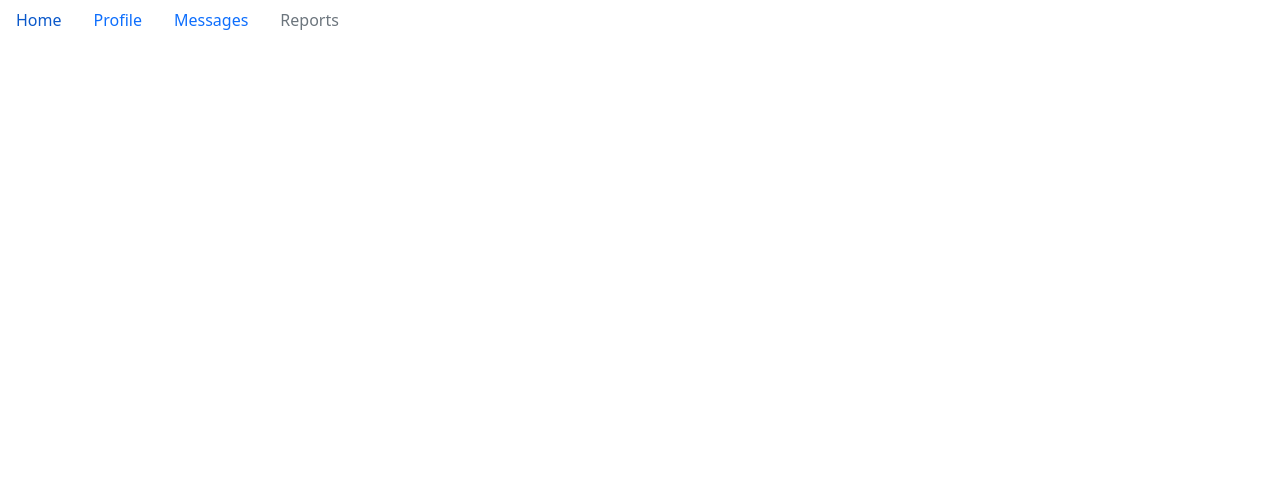
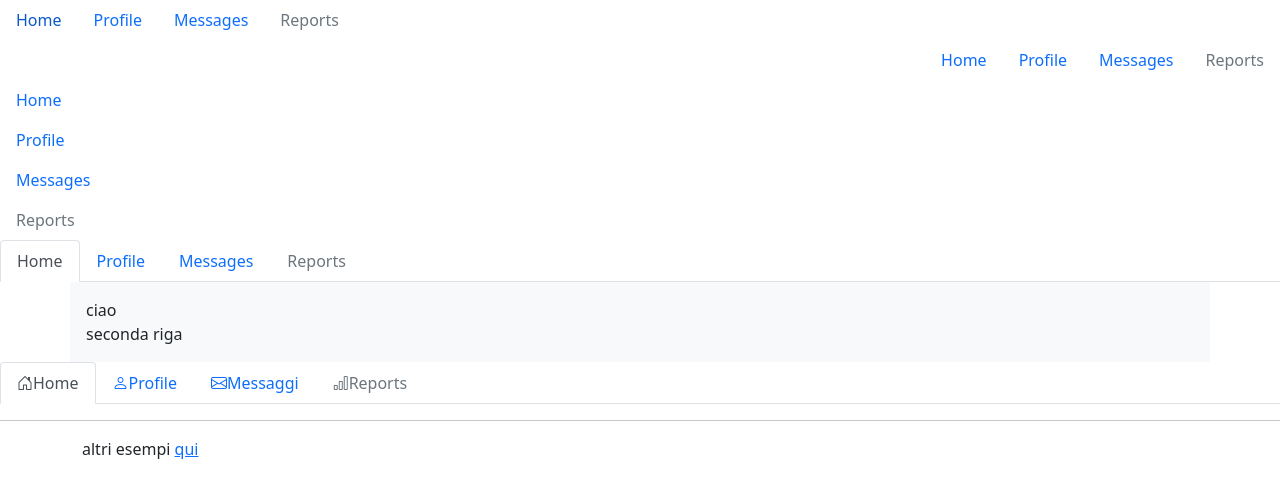
Before and after one commit to pberlanda/tutorial_bootstrap, a plain HTML site: page nav.html in a window 1280 px wide. Drawn offline with nearby package versions, Linux system fonts and the light colour scheme.

Commit message:
nav, altri esperimenti

```diff
--- a/nav.html
+++ b/nav.html
@@ -4,14 +4,56 @@
         <meta charset="utf-8">
         <meta name="viewport" content="width=device-width, initial-scale=1">
         <link href="https://cdn.jsdelivr.net/npm/bootstrap@5.0.2/dist/css/bootstrap.min.css" rel="stylesheet">
+        <link href="https://cdn.jsdelivr.net/npm/bootstrap-icons@1.5.0/font/bootstrap-icons.css" rel="stylesheet">
         <script src="https://cdn.jsdelivr.net/npm/bootstrap@5.0.2/dist/js/bootstrap.bundle.min.js"></script>
     </head>
     <body>
-        <div class="nav">
+        <nav class="nav justify-content-start">
             <a href="#" class="nav-item nav-link active">Home</a>
             <a href="#" class="nav-item nav-link">Profile</a>
             <a href="#" class="nav-item nav-link">Messages</a>
             <a href="#" class="nav-item nav-link disabled" tabindex="-1">Reports</a>
+        </nav>
+        <nav class="nav justify-content-end">
+            <a href="#" class="nav-item nav-link active">Home</a>
+            <a href="#" class="nav-item nav-link">Profile</a>
+            <a href="#" class="nav-item nav-link">Messages</a>
+            <a href="#" class="nav-item nav-link disabled" tabindex="-1">Reports</a>
+        </nav>
+        <nav class="nav flex-column">
+            <a href="#" class="nav-item nav-link active">Home</a>
+            <a href="#" class="nav-item nav-link">Profile</a>
+            <a href="#" class="nav-item nav-link">Messages</a>
+            <a href="#" class="nav-item nav-link disabled" tabindex="-1">Reports</a>
+        </nav>
+        <nav class="nav nav-tabs">
+            <a href="#" class="nav-item nav-link active">Home</a>
+            <a href="#" class="nav-item nav-link">Profile</a>
+            <a href="#" class="nav-item nav-link">Messages</a>
+            <a href="#" class="nav-item nav-link disabled" tabindex="-1">Reports</a>
+        </nav>
+
+        <div class="container bg-light p-3">ciao<br>seconda riga</div>
+
+        <nav class="nav nav-tabs">
+            <a href="#" class="nav-item nav-link active">
+                <i class="bi-house-door"></i>Home
+            </a>
+            <a href="#" class="nav-item nav-link">
+                <i class="bi-person"></i>Profile
+            </a>
+            <a href="#" class="nav-item nav-link">
+                <i class="bi-envelope"></i>Messaggi
+            </a>
+            <a href="#" class="nav-item nav-link disabled" tabindex="-1">
+                <i class="bi-bar-chart"></i>Reports
+            </a>
+        </nav>
+
+        <hr>
+        <div class="container">
+            <p>altri esempi <a href="https://www.tutorialrepublic.com/twitter-bootstrap-tutorial/bootstrap-navs.php">qui</a></p>
         </div>
+
     </body>
 </html>
```
